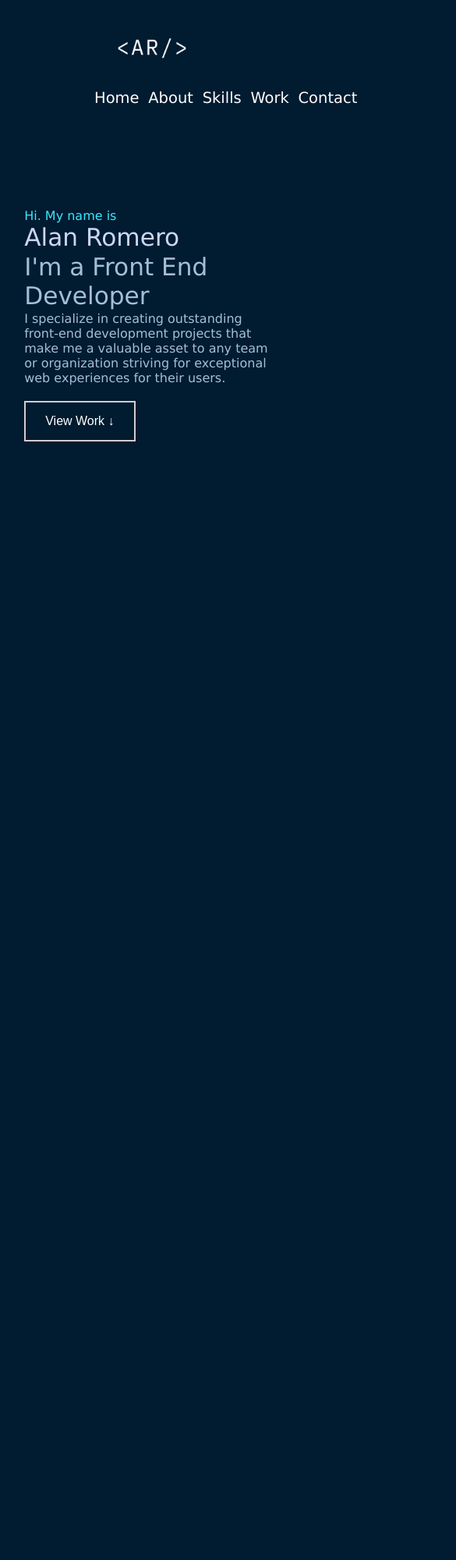
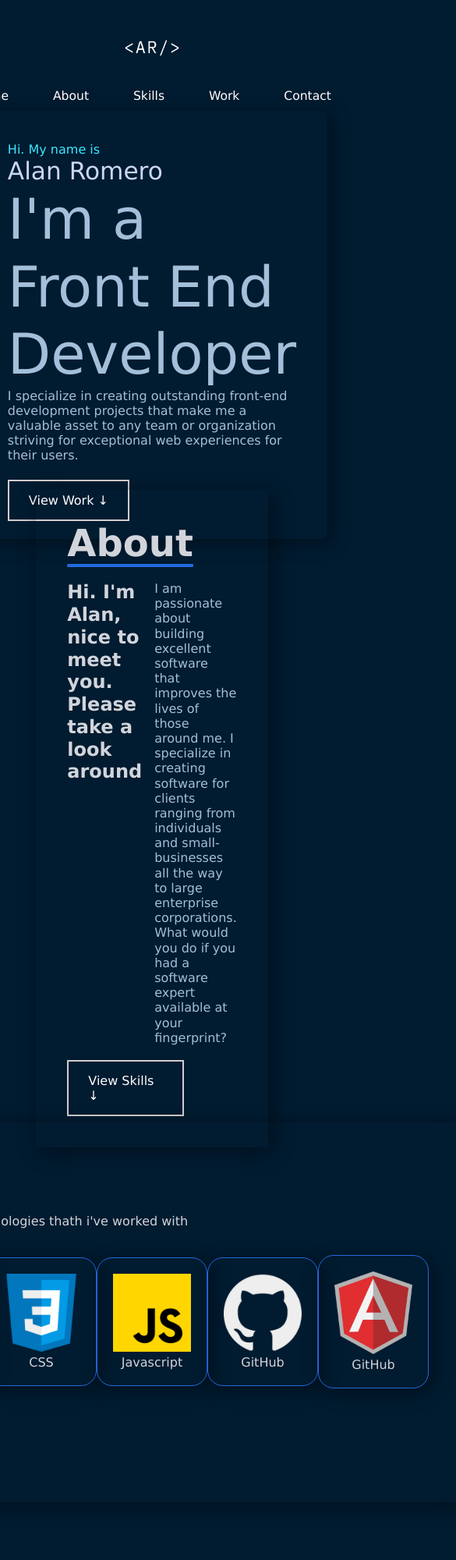
Before and after one commit to romeroalan26/portfolio, a plain HTML site: page index.html in a window 390 px wide. Shown: the top 2000 px of the page at 78% size, 585 px wide, since content can reach past the window. Drawn offline with Linux system fonts and the light colour scheme.

Commit message:
update, not responsive yet

```diff
--- a/index.html
+++ b/index.html
@@ -1,6 +1,7 @@
 <!DOCTYPE html>
 <html lang="en">
 	<head>
+		<script src="script/script.js"></script>
 		<link rel="stylesheet" href="style/styles.css" />
 		<meta charset="UTF-8" />
 		<meta http-equiv="X-UA-Compatible" content="IE=edge" />
@@ -8,17 +9,24 @@
 		<title>Alan R</title>
 	</head>
 	<body>
+
+		<!-- Header starts here -->
+
 		<header class="header">
-			<div class="logo-container">
+			<a href="#section-home" class="logo-container">
 				<img class="logo" src="images/logo.png" alt="logo image" />
-			</div>
+			</a>
 			<div class="links-container">
-				<a href="#">Home</a><a href="#">About</a><a href="#">Skills</a
-				><a href="#">Work</a><a href="#">Contact</a>
+				<a href="#section-home">Home</a><a href="#section-about">About</a><a href="#section-skills">Skills</a
+				><a href="#section-work">Work</a><a href="#section-contact">Contact</a>
 			</div>
 		</header>
+
+		<!-- Main -->
 		<main class="main-container">
-			<section class="section-home">
+
+			<!-- Section HOME -->
+			<section id="section-home">
 				<div class="home">
 					<div class="home-container">
 						<p class="presentation">Hi. My name is</p>
@@ -29,16 +37,89 @@
 							I specialize in creating outstanding front-end development projects that make me a valuable asset to any team or organization striving for exceptional web experiences for their users.
 						</p>
 						<br>
+						<br>
 
-						<button class="view-work">View Work ↓</button>
+						<a class="view" href="#section-about">View Work ↓</a>
 					</div>
 				</div>
 
 			</section>
-			<section class="section-about"></section>
-			<section class="section-skills"></section>
-			<section class="section-work"></section>
-			<section class="section-contact"></secti>
+
+			<!-- Section ABOUT -->
+			<section id="section-about">
+				<div class="about-container">
+					<div class="about">
+						<h1>About</h1>
+					</div>
+					<div class="intro-container">
+						<div class="intro"><h1>Hi. I'm Alan, nice to meet you. Please take a look around</h1></div>
+						<div class="description-2"><p>I am passionate about building excellent software that improves the lives of those around me. I specialize in creating software for clients ranging from individuals and small-businesses all the way to large enterprise corporations. What would you do if you had a software expert available at your fingerprint?</p></div>
+					</div>
+					<br>
+					<a class="view" href="#section-skills">View Skills ↓</a>
+				</div>
+			</section>
+
+			<!-- Section SKILLS -->
+
+			<section id="section-skills">
+				<div class="skills-container">
+					<div class="skills"><h1>Skills</h1><p class="skills-description">//These are the tecnologies thath i've worked with</p></div>
+					<br>
+					<div class="technologies">
+						<div id="tech-container">
+							<div><img src="images/html5.png" alt="html" id="html-image"></div>
+							<p>HTML</p>
+					 	</div>
+
+						<div id="tech-container">
+							<div>
+								<img src="images/css3.png" alt="css" id="css-image">
+							</div>
+
+							<p>CSS</p>
+
+					 	</div>
+
+						<div id="tech-container">
+							<div>
+								<img src="images/js.png" alt="javascript" id="js-image">
+							</div>
+
+							<p>Javascript</p>
+
+					 	</div>
+
+						<div id="tech-container">
+							<div>
+								<img src="images/github.png" alt="github" id="github-image">
+							</div>
+
+							<p>GitHub</p>
+
+					 	</div>
+
+						<div id="tech-container">
+							<div>
+								<img src="images/angular.png" alt="angular" id="angular-image">
+							</div>
+
+							<p>GitHub</p>
+
+					 	</div>
+
+					</div>
+					<br>
+					<a class="view" href="#section-work">View Work ↓</a>
+				</div>
+
+			</section>
+
+			<!-- Section WORK -->
+			<section id="section-work"></section>
+
+			<!-- Section CONTACT -->
+			<section id="section-contact"></secti>
 		</main>
 	</body>
 </html>
--- /dev/null
+++ b/script/script.js
@@ -0,0 +1 @@
+"Use strict";
--- a/style/styles.css
+++ b/style/styles.css
@@ -1,6 +1,9 @@
 * {
 	margin: 0;
 	box-sizing: border-box;
+}
+html {
+	scroll-behavior: smooth;
 }
 
 body {
@@ -11,55 +14,55 @@ body {
 }
 
 .header {
-	position: absolute;
+	position: fixed;
 	top: 0;
 	left: 0;
 	right: 0;
-	padding: 10px;
+	padding: 20px;
 	display: flex;
 	justify-content: space-between;
 	align-items: center;
 	background-color: #011b30;
-	height: 130px;
+	height: 120px;
 }
 
 .logo {
 	overflow: scroll;
-	max-width: 100px;
-	max-height: 100px;
+	max-width: 80px;
+	max-height: 80px;
 	cursor: pointer;
 	border: 3px solid #011b30;
 	transition: 0.3s;
+	border-radius: 10px;
 }
 
 .logo:hover {
-	border: 3px solid #216adf;
-	max-width: 120px;
-	max-height: 120px;
+	border: 1px solid #216adf;
+	max-width: 83px;
+	max-height: 83px;
 	border-radius: 10px;
 }
 
 .links-container {
-	font-size: 21px;
+	font-size: 18px;
 	display: flex;
-	justify-content: space-evenly;
+	justify-content: space-between;
 	align-items: center;
-	width: 40%;
+	width: 500px;
 }
 
-a {
+.links-container a {
 	text-decoration: none;
+	padding: 10px 20px 10px 20px;
 	color: white;
-	transition: 0.125s;
+	transition: 0.3s;
+	border-radius: 10px;
 }
 
-a:hover {
-	text-decoration: none;
-	color: white;
-	border: 3px solid #216adf;
-	padding: 10px;
+.links-container a:hover {
+	border: 1px solid #216adf;
 	border-radius: 10px;
-	font-size: 25px;
+	font-size: 21px;
 }
 
 .presentation {
@@ -74,11 +77,10 @@ a:hover {
 
 .profession {
 	color: #a3bfd9;
-	font-size: 8vmin;
+	font-size: 72px;
 }
 
 .description {
-	max-width: 700px;
 	color: #a3bfd9;
 }
 
@@ -87,11 +89,16 @@ section {
 	justify-content: center;
 	align-items: center;
 	height: 100vh;
+	padding-left: 20%;
+	padding-right: 20%;
 }
 
 .home-container {
-	margin: 0;
 	line-height: 1.2;
+	max-width: 900px;
+	box-shadow: 5px 5px 25px rgba(0, 0, 0, 0.4);
+	border-radius: 10px;
+	padding: 40px;
 }
 
 .home {
@@ -100,7 +107,7 @@ section {
 	align-items: center;
 }
 
-.view-work {
+.view {
 	background-color: #011b30;
 	padding: 15px 25px 15px 25px;
 	color: white;
@@ -108,11 +115,111 @@ section {
 	transition: 0.4s;
 	cursor: pointer;
 	font-size: 16px;
+	text-decoration: none;
+	width: 150px;
 }
 
-.view-work:hover {
+.view:hover {
 	border: 2px solid #216adf;
-	padding: 15px 35px 15px 35px;
+	font-size: 16px;
+	transition: 0.3s;
+}
+
+.about-container {
+	display: flex;
+	justify-content: center;
+	flex-direction: column;
+	line-height: 1.2;
+	max-width: 900px;
+	box-shadow: 5px 5px 25px rgba(0, 0, 0, 0.4);
+	padding: 40px;
+}
+
+.about h1 {
+	color: #d1d5db;
+	text-decoration: underline;
+	text-underline-offset: 0.2em;
+	text-decoration-color: #216adf;
+	font-size: 3em;
+	margin-bottom: 20px;
+}
+.description-2 {
+	max-width: 500px;
+	color: #a3bfd9;
+}
+.intro-container {
+	display: flex;
+	column-gap: 1em;
+}
+
+.intro {
+	color: #d1d5db;
+}
+
+.skills-container {
+	display: flex;
+	justify-content: center;
+	flex-direction: column;
+	line-height: 1.2;
+	width: 900px;
+	box-shadow: 5px 5px 25px rgba(0, 0, 0, 0.4);
+	padding: 40px;
+}
+
+.skills h1 {
+	color: #d1d5db;
+	text-decoration: underline;
+	text-underline-offset: 0.2em;
+	text-decoration-color: #216adf;
+	font-size: 3em;
+	margin-bottom: 20px;
+}
+
+.skills-description {
+	color: #d1d5db;
+	font-size: 16px;
+}
+
+.technologies {
+	display: flex;
+	justify-content: space-between;
+	align-items: center;
+	height: 200px;
+}
+
+#tech-container {
+	box-shadow: 5px 5px 25px rgba(0, 0, 0, 0.4);
+	padding: 20px;
+	cursor: pointer;
+	border: 1px solid #216adf;
+	border-radius: 20px;
+	transition: 0.3s;
+}
+
+#tech-container:hover {
+	border: 1px solid #d1d5db;
+}
+
+.technologies p {
+	color: #d1d5db;
+	font-size: 16px;
+	text-align: center;
+}
+
+#html-image,
+#css-image,
+#github-image,
+#js-image,
+#angular-image {
+	width: 100px;
+	transition: 0.3s;
+}
+#html-image:hover,
+#css-image:hover,
+#github-image:hover,
+#js-image:hover,
+#angular-image:hover {
+	width: 120px;
 }
 
 @media (max-width: 1000px) {
@@ -125,8 +232,8 @@ section {
 		gap: 3vw;
 	}
 
-	a {
-		font-size: 5vw;
+	.links-container a {
+		font-size: 4vw;
 	}
 
 	a:hover {
```
Also changed, not shown: images/angular.png (added), images/css3.png (added), images/github.png (added), images/html5.png (added), images/js.png (added), images/ts.png (added).
